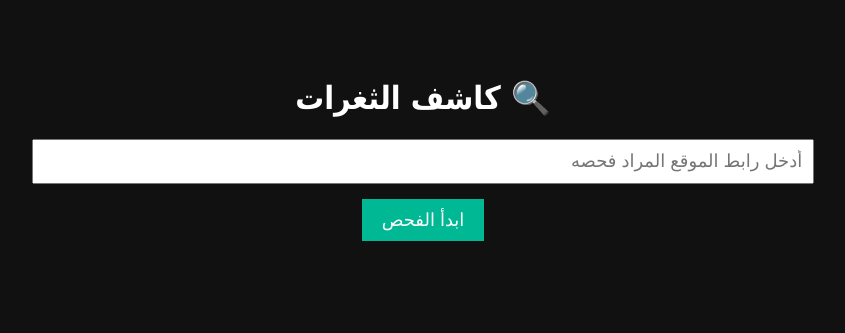
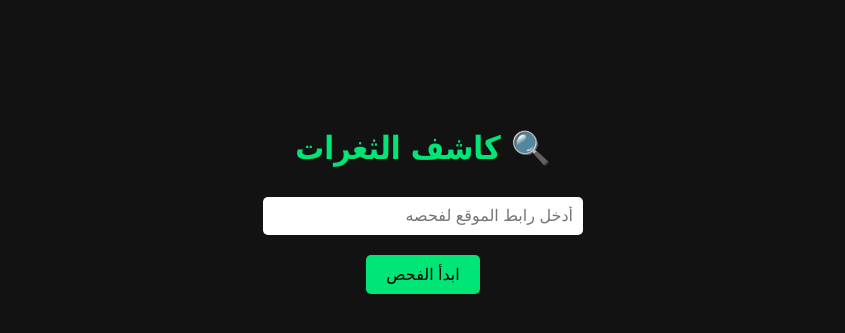
Before and after one commit to Mamduh-911/vuln-scanner, a Flask app: page / in a window 1280 px wide. Shown: the top 333 px of the page, without its empty margins (217-1062 px from the left). Run offline with Flask 3, Linux system fonts and the light colour scheme.

Commit message:
Update index.html

```diff
--- a/templates/index.html
+++ b/templates/index.html
@@ -2,54 +2,57 @@
 <html lang="ar" dir="rtl">
 <head>
     <meta charset="UTF-8">
-    <title>🔍 كاشف الثغرات</title>
+    <title>كاشف الثغرات</title>
     <style>
         body {
-            background-color: #111;
-            color: #fff;
+            background-color: #121212;
+            color: #ffffff;
             font-family: 'Tahoma', sans-serif;
             text-align: center;
-            padding-top: 50px;
+            padding-top: 100px;
+        }
+        h1 {
+            color: #00e676;
+        }
+        form {
+            margin-top: 30px;
         }
         input[type="text"] {
-            width: 60%;
             padding: 10px;
-            font-size: 18px;
+            width: 300px;
+            border-radius: 5px;
+            border: none;
+            font-size: 16px;
         }
         button {
             padding: 10px 20px;
-            font-size: 18px;
-            background-color: #00b894;
-            color: white;
+            margin-top: 20px;
+            background-color: #00e676;
             border: none;
+            border-radius: 5px;
+            font-size: 16px;
             cursor: pointer;
-            margin-top: 15px;
+            color: #000;
         }
         .results {
-            margin-top: 30px;
-            text-align: left;
+            margin-top: 40px;
+            text-align: center;
             direction: ltr;
-            background: #222;
-            padding: 20px;
-            border-radius: 10px;
-            width: 80%;
-            margin-left: auto;
-            margin-right: auto;
-            overflow-wrap: break-word;
         }
     </style>
 </head>
 <body>
     <h1>🔍 كاشف الثغرات</h1>
-    <form action="/scan" method="post">
-        <input type="text" name="url" placeholder="أدخل رابط الموقع المراد فحصه" required><br>
+    <form method="POST" action="/">
+        <input type="text" name="url" placeholder="أدخل رابط الموقع لفحصه" required>
+        <br>
         <button type="submit">ابدأ الفحص</button>
     </form>
 
-    {% if result %}
+    {% if results %}
         <div class="results">
-            <h3>📄 نتائج الفحص:</h3>
-            <pre>{{ result }}</pre>
+            <h2>نتائج الفحص:</h2>
+            <pre>{{ results }}</pre>
         </div>
     {% endif %}
 </body>
```
